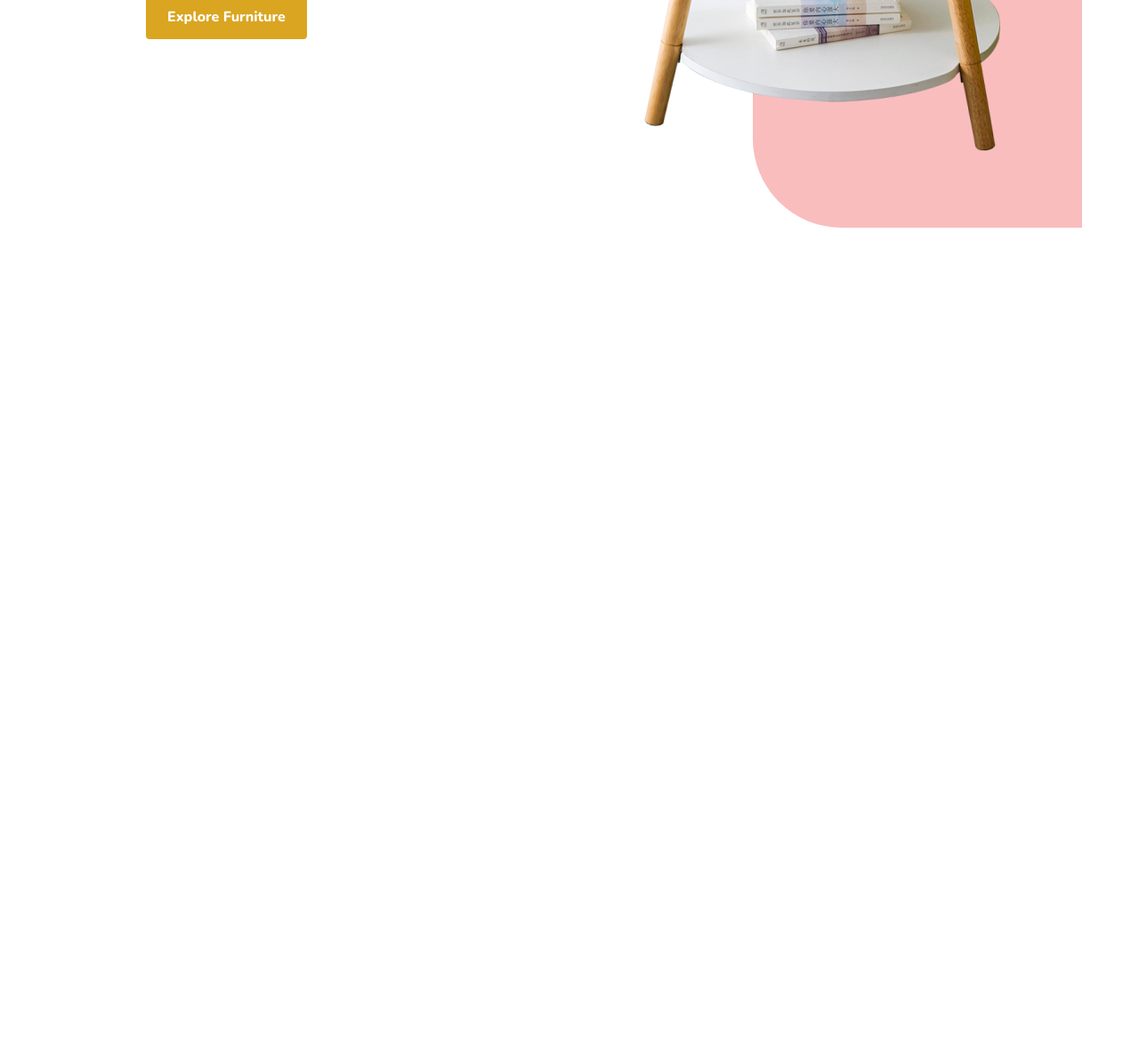
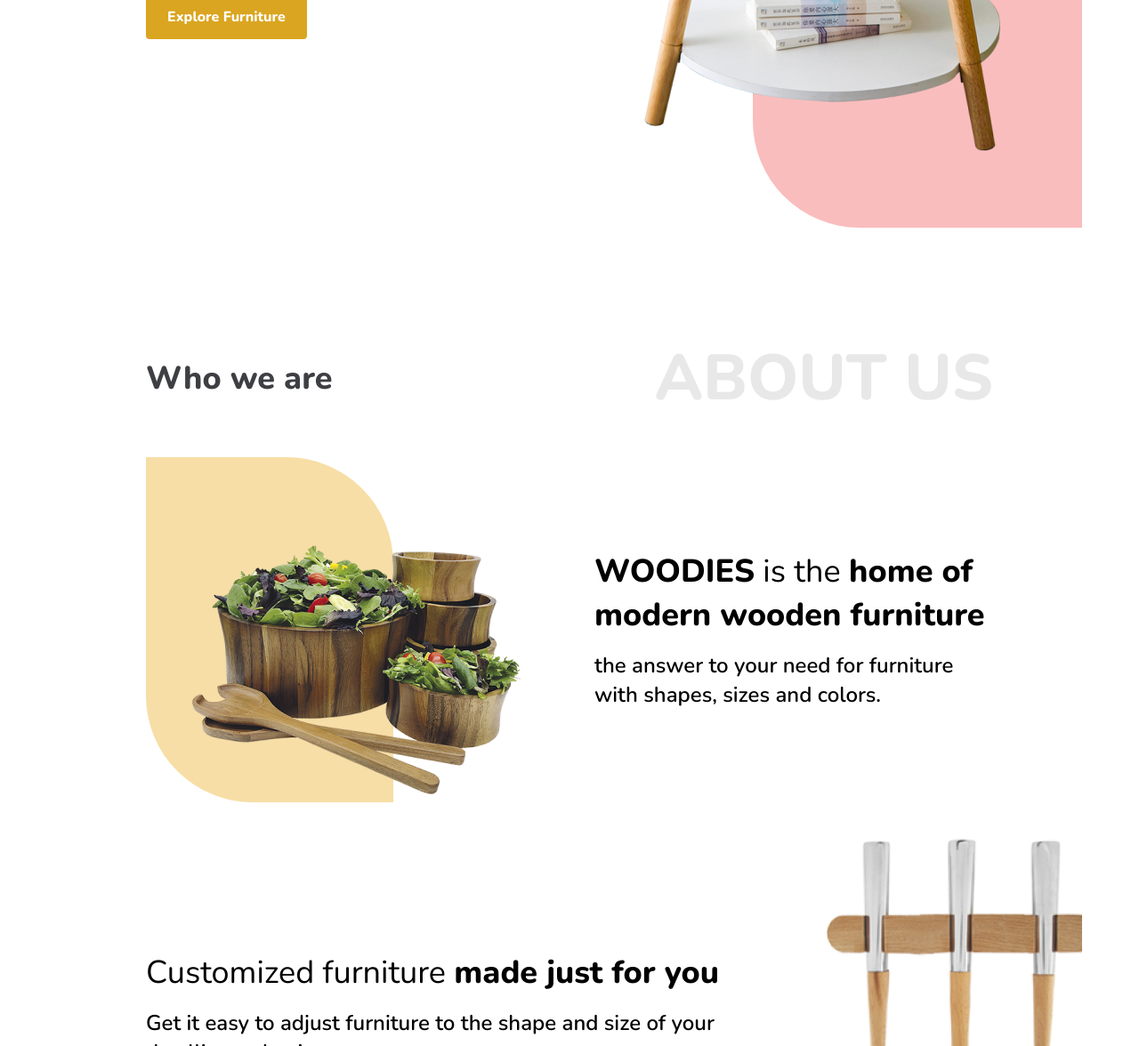
Before and after one commit to Antonov2504/YP-woodies, a plain HTML site: page index.html in a window 1280 px wide. Shown: the part 544-1720 px from the top of the page at 89% size. Before the commit the page ends 800 px from the top, so only its background shows below. Drawn offline with nearby package versions, Linux system fonts and the light colour scheme.

Commit message:
add section about-us HTML and styles CSS

```diff
--- a/index.html
+++ b/index.html
@@ -18,8 +18,8 @@
       <!-- Menu -->
       <nav>
         <ul class="menu">
-          <li><a href="#" class="menu__link menu__link_first menu__link_active">Home</a></li>
-          <li><a href="#" class="menu__link">About us</a></li>
+          <li><a href="#intro" class="menu__link menu__link_first menu__link_active">Home</a></li>
+          <li><a href="#about-us" class="menu__link">About us</a></li>
           <li><a href="#" class="menu__link">How it works</a></li>
           <li><a href="#" class="menu__link">Categories</a></li>
         </ul>
@@ -30,7 +30,7 @@
     <!-- Main Content -->
     <main class="content">
       <!-- Section Intro -->
-      <section class="intro">
+      <section class="section intro" id="intro">
         <div class="container">
           <div class="intro__content">
             <div class="intro__description">
@@ -44,6 +44,37 @@
         </div>
       </section>
       <!-- End Section Intro -->
+      <!-- Section About Us -->
+      <section class="section" id="about-us">
+        <div class="container">
+          <div class="section__header">
+            <h2 class="section__title">About us</h2>
+            <p class="section__subtitle">Who we are</p>
+          </div>
+          <div class="section__content section__content_column">
+            <div class="description-block">
+              <div class="description-block__image description-block__image_background_figure">
+                <img src="./images/about-us/about-us-1.png" alt="Modern wooden furniture" class="image image_background_figure">
+                <div class="description-block__figure"></div>
+              </div>
+              <div class="description-block__text description-block__text_small">
+                <p class="text text_middle"><span class="text__span-large">Woodies</span> is the <span class="text__span-accent">home of modern wooden furniture</span></p>
+                <p class="text">the answer to your need for furniture with shapes, sizes and colors.</p>
+              </div>
+            </div>
+            <div class="description-block description-block_reverse">
+              <div class="description-block__image description-block__image_vertical description-block__image_displaced">
+                <img src="./images/about-us/about-us-2.png" alt="Modern wooden furniture" class="image">
+              </div>
+              <div class="description-block__text">
+                <p class="text text_middle">Customized furniture <span class="text__span-accent">made just for you</span></p>
+                <p class="text">Get it easy to adjust furniture to the shape and size of your dwelling or business.</p>
+              </div>
+            </div>
+          </div>
+        </div>
+      </section>
+      <!-- End Section About Us -->
     </main>
     <!-- End Main Content -->
     <!-- Footer -->
--- a/styles/style.css
+++ b/styles/style.css
@@ -9,6 +9,43 @@
   font-family: 'Nunito', Arial, sans-serif;
   color: #3e3f43;
   position: relative;
+}
+
+.section {
+  margin-bottom: 120px;
+  position: relative;
+}
+
+.section__header {
+  display: flex;
+  flex-direction: row-reverse;
+  justify-content: space-between;
+  align-items: center;
+}
+
+.section__title {
+  margin: 0;
+  font-weight: 800;
+  font-size: 72px;
+  line-height: 98px;
+  text-align: right;
+  text-transform: uppercase;
+  color: rgba(34, 34, 34, 0.1);
+}
+
+.section__subtitle {
+  margin: 0;
+  font-weight: bold;
+  font-size: 36px;
+  line-height: 49px;
+}
+
+.section__content {
+  display: flex;
+}
+
+.section__content_column {
+  flex-direction: column;
 }
 
 .container {
@@ -27,6 +64,75 @@
 .logo__image {
   width: 100%;
   height: 100%;
+}
+
+.description-block {
+  display: flex;
+  justify-content: space-between;
+  align-items: center;
+  margin-top: 40px;
+}
+
+.description-block_reverse {
+  flex-direction: row-reverse;
+}
+
+.description-block__image {
+  min-width: 388px;
+  min-height: 384px;
+  position: relative;
+}
+
+.description-block__image_vertical {
+  min-width: 287px;
+  min-height: 384px;
+}
+
+.description-block__image_displaced {
+  margin-right: -100px;
+}
+
+.description-block__image_background_figure {
+  min-width: 426px;
+  min-height: 388px;
+}
+
+.description-block__figure {
+  width: 278px;
+  height: 388px;
+  border-radius: 0 120px 0 120px;
+  background-color: #f7dea6;
+  position: absolute;
+  top: 0;
+  left: 0;
+  z-index: -1;
+}
+
+.image {
+  width: 100%;
+  height: 100%;
+  object-fit: cover;
+  object-position: center;
+  position: absolute;
+  top: 0;
+  left: 0;
+}
+
+.image_background_figure {
+  width: 388px;
+  height: 306px;
+  top: initial;
+  left: initial;
+  right: 0;
+  bottom: 0;
+}
+
+.description-block__text {
+  flex-basis: 648px;
+}
+
+.description-block__text_small {
+  flex-basis: 448px;
 }
 
 .text {
@@ -54,6 +160,20 @@
 
 .text__span-accent {
   font-weight: bold;
+}
+
+.text__span-large {
+  font-weight: bold;
+  text-transform: uppercase;
+}
+
+.title {
+  display: inline-block;
+  margin: 0;
+  font-size: 36px;
+  line-height: 49px;
+  font-weight: bold;
+  text-transform: uppercase;
 }
 
 .button {
@@ -147,7 +267,7 @@
   width: 370px;
   height: 100%;
   background-color: #f9bdbd;
-  border-radius: 0 0 0 100px;
+  border-radius: 0 0 0 120px;
   position: absolute;
   top: 0;
   right: 0;
```
Also changed, not shown: images/about-us/Kalmar-Home-7-pc-Acacia-Wood-Salad-Bowl-Set 1.jpg (deleted), images/about-us/Script-Online-Ado-Beech-Steel-Spoon-Set-Of-3-52151704SD00001-PDP-Gallery-D-01 1.jpg (deleted), images/about-us/about-us-1.png (added), images/about-us/about-us-2.png (added).
